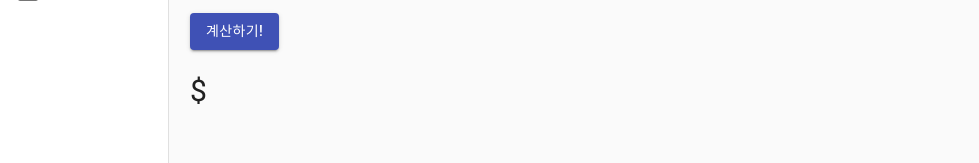
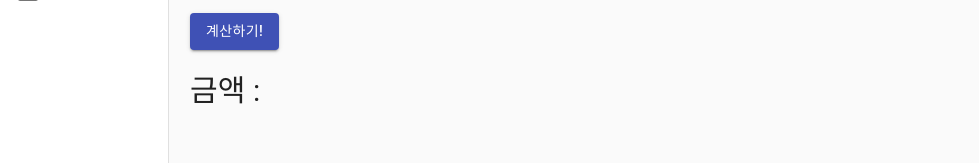
Before and after one commit to jsj9346/firecalc, a React (Create React App) app: page / in a window 1280 px wide. Shown: the part 135-298 px from the top of the page, without its empty margins (0-979 px from the left). Built offline with nearby package versions, Linux system fonts and the light colour scheme.

Commit message:
0420 미완성

```diff
--- a/src/dashboard/compoundInterest.js
+++ b/src/dashboard/compoundInterest.js
@@ -10,6 +10,7 @@ const CompoundInterest = () => {
 
     const calculate = () => {
       // A=p(1+(r/n))^(nt)
+      //은퇴 후 자산 = (원금*수익률)^은퇴시기 + 저축액
       const result = principal * Math.pow(1 + interest, years);
       setResult(result.toFixed(2));
     };
@@ -56,7 +57,7 @@ const CompoundInterest = () => {
             </Button>
             <br />
             <br />
-            <div style={{ fontSize: "30px" }}>${result}</div>
+            <div style={{ fontSize: "30px" }}>금액 : {result}</div>
           </form>
         </div>
       </>
```
